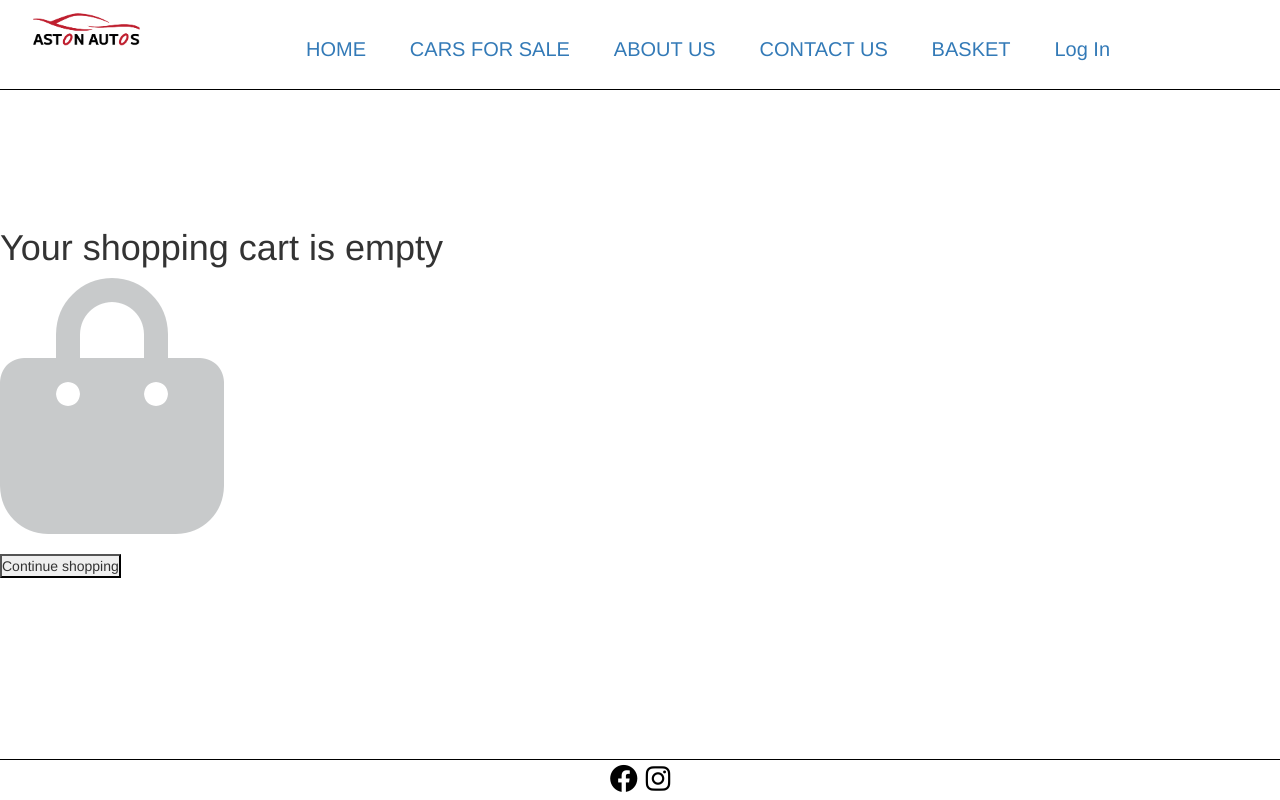
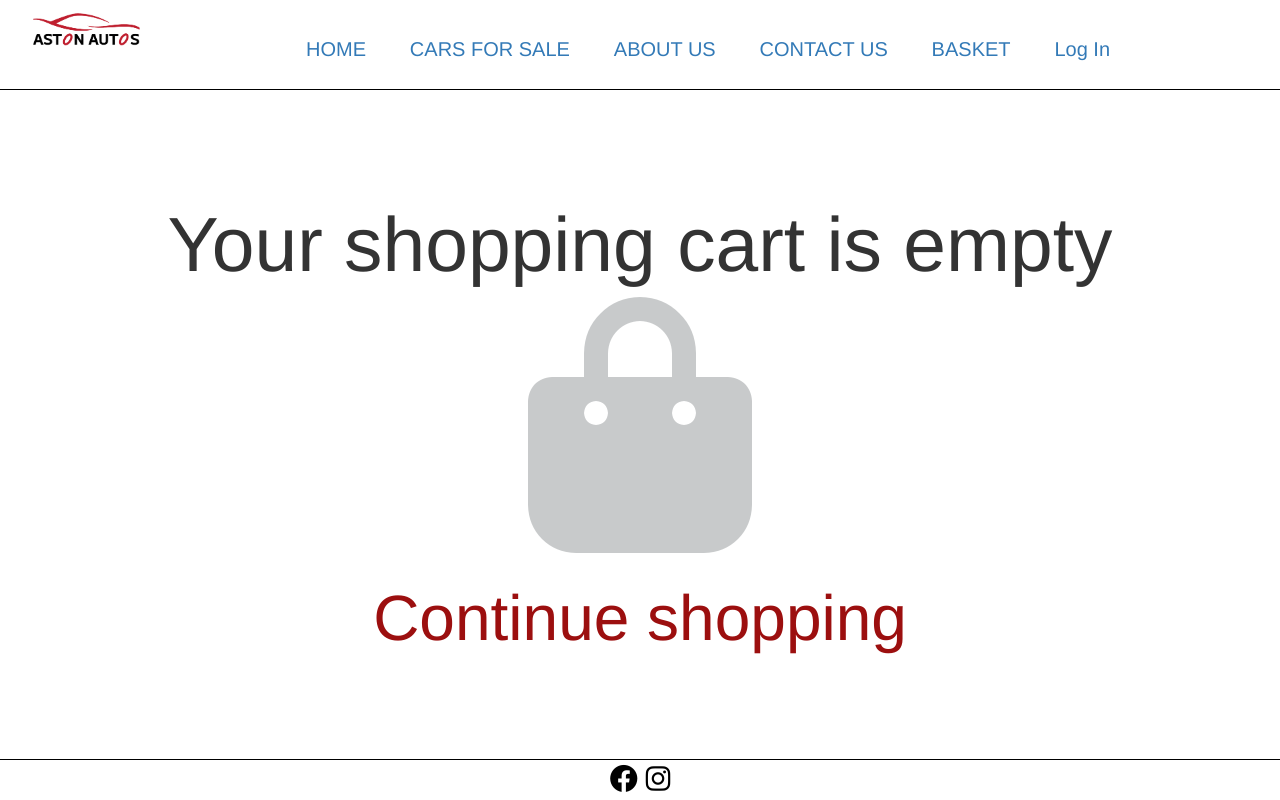
Before and after one commit to zishvn1/TP-20-02-2023, a PHP site: page /CurrentBasket.php in a window 1280 px wide. Run offline with PHP 8.4, Linux system fonts and the light colour scheme; some libraries are stand-ins or nearby versions.

Commit message:
Empty basket is now complete

```diff
--- a/AstonAutosV3/CurrentBasket.php
+++ b/AstonAutosV3/CurrentBasket.php
@@ -48,9 +48,9 @@ include("navbar.php");
         <?php
 
         if (empty($_SESSION['mercedescart']) && empty($_SESSION['audicart'])) {
-        ?><h1 style="padding-left: auto; padding-right:auto; padding-top:10vw"><?php echo 'Your shopping cart is empty'; ?> </h1>
-        <i class="fa fa-shopping-bag" style="font-size:20vw; color:rgba(73, 79, 83,0.3);"></i>
-        <br><br><button>Continue shopping</button>
+        ?><h1 style="padding-left: auto; padding-right:auto; padding-top:8vw; display: flex; justify-content: center; align-items: center; font-size:6vw;"><?php echo 'Your shopping cart is empty'; ?> </h1>
+        <i class="fa fa-shopping-bag" style="font-size:20vw; color:rgba(73, 79, 83,0.3);  display: flex; justify-content: center; align-items: center;"></i>
+        <br><a style=" display: flex; justify-content: center; align-items: center; font-size:5vw; color:#9c0f0f" href="products.php">Continue shopping</a>
         <?php }
         if (!empty($_SESSION['mercedescart']) && !empty($_SESSION['audicart'])) {
             $totalCost = 0;
```
